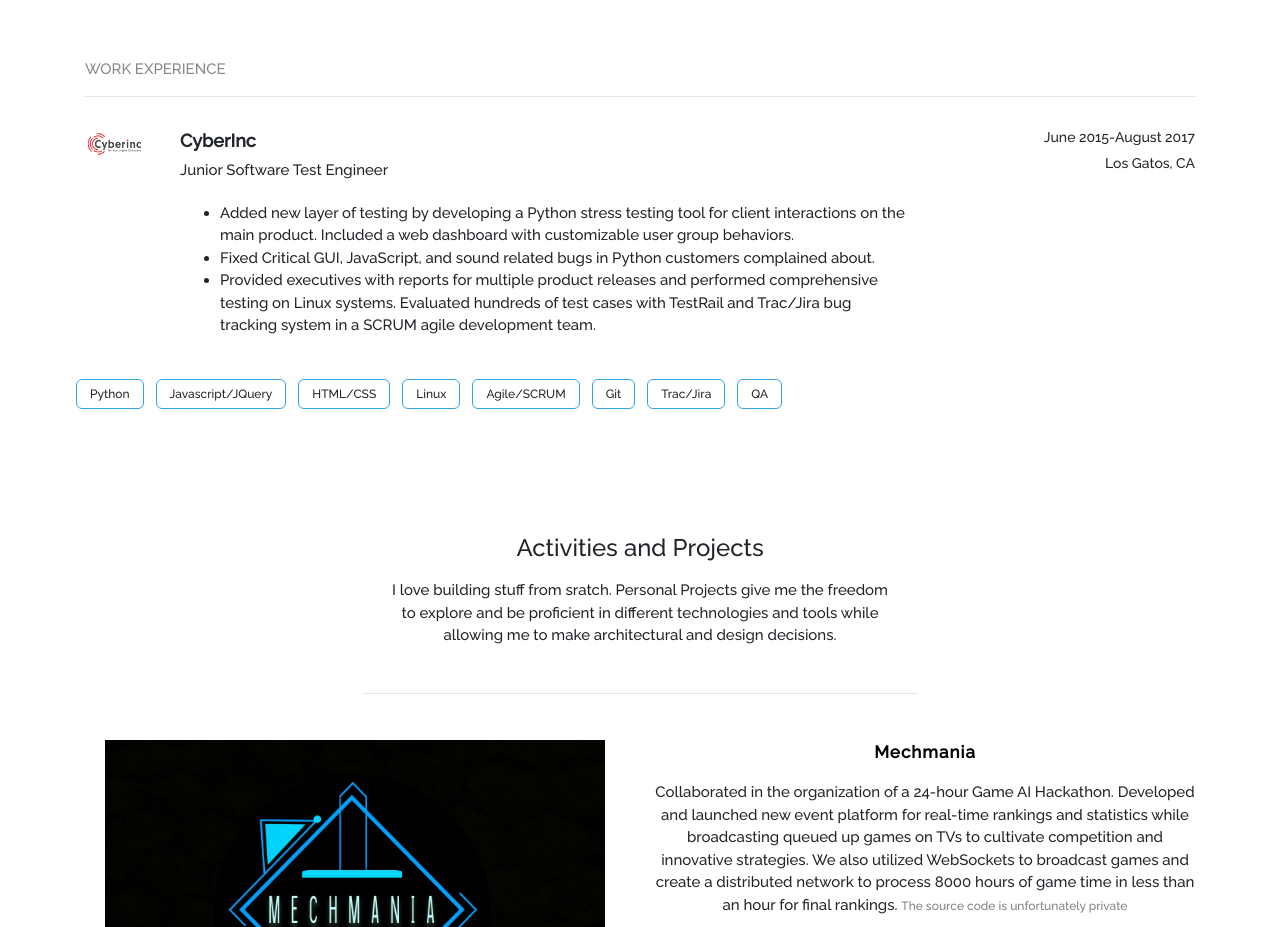
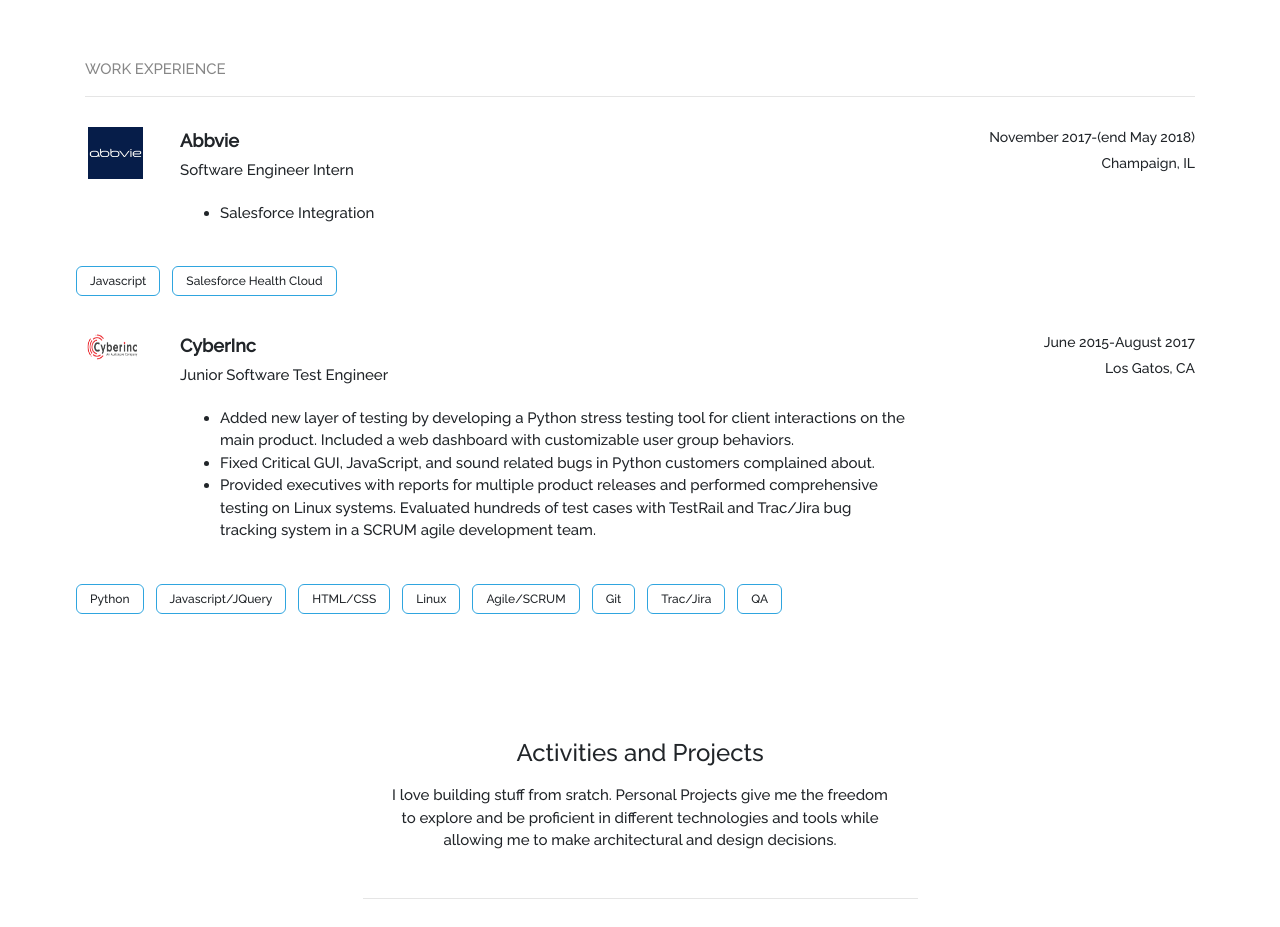
Before and after one commit to tko22/old.timothyko.org, a React (Create React App) app in the folder frontend/: page / in a window 1280 px wide. Shown: the part 1680-2607 px from the top of the page. Built offline with nearby package versions, Linux system fonts and the light colour scheme.

Commit message:
fixed grid bug

```diff
--- a/frontend/src/components/Resume.js
+++ b/frontend/src/components/Resume.js
@@ -4,13 +4,15 @@
 import cyberinc from '../cyberinc.png'
 import Reveal from 'react-reveal';
 import SkillsList from "./SkillsList";
+import abbvie from "../abbvie-logo.jpg"
 
 class Resume extends Component {
     constructor(props) {
         super(props);
         this.state = {
             uiucSkills: ['lc3 Assembly','C','SVN','Signals'],
-            cyberincSkills: ['Python','Javascript/JQuery','HTML/CSS','Linux','Agile/SCRUM','Git','Trac/Jira','QA']
+            cyberincSkills: ['Python','Javascript/JQuery','HTML/CSS','Linux','Agile/SCRUM','Git','Trac/Jira','QA'],
+            abbvieSkills: ['Javascript','Salesforce Health Cloud']
         }
     }
     render() {
@@ -59,7 +61,36 @@
                     <Reveal effect="animated fadeInRight" number="0.7">
                         <div className="row" style={{marginTop:30}}>
                             <div className="col-md-1">
-                                <img style={{paddingTop:4}}src={cyberinc} height="30" width="70"/>
+                                <img style={{paddingTop:4}}src={abbvie} height="52" width="60" style={{paddingRight:5}}/>
+                            </div>
+                            <div className="col-md-8">
+                                <div className="left-align-wrapper">
+                                    <p className="title">Abbvie</p>
+                                    <p className="sub">Software Engineer Intern</p>
+                                    <div className="content" style={{fontSize:15,marginTop:20}}>
+                                        <ul style={{textDecoration:'none'}}>
+                                            <li>Salesforce Integration</li>
+                                        </ul>
+                                        <p className="sub"> </p>
+                                    </div>
+                                </div>
+                            </div>
+
+                            <div className="col-md-3">
+                                <p className="right" style={{marginBottom:0}}>November 2017-(end May 2018)</p>
+                                <p id="work-location" className={subRightClass}>Champaign, IL</p>
+                            </div>
+
+
+                        </div>
+                        <div className="row">
+                            <SkillsList skills={this.state.abbvieSkills}/>
+                        </div>
+                    </Reveal>
+                    <Reveal effect="animated fadeInRight" number="0.7">
+                        <div className="row" style={{marginTop:30}}>
+                            <div className="col-md-1">
+                                <img style={{paddingTop:4}}src={cyberinc} height="30" width="70"style={{paddingRight:5}}/>
                             </div>
                             <div className="col-md-8">
                                 <div className="left-align-wrapper">
```
Also changed, not shown: frontend/src/abbvie-logo.jpg (added).
